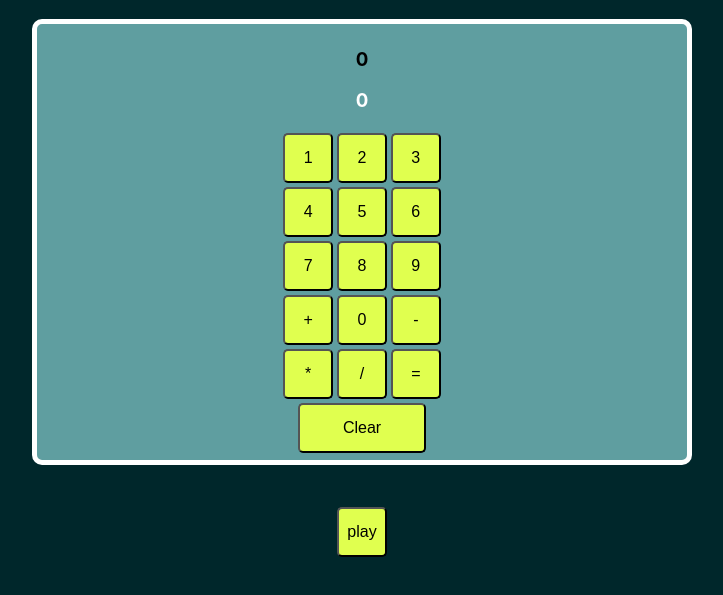
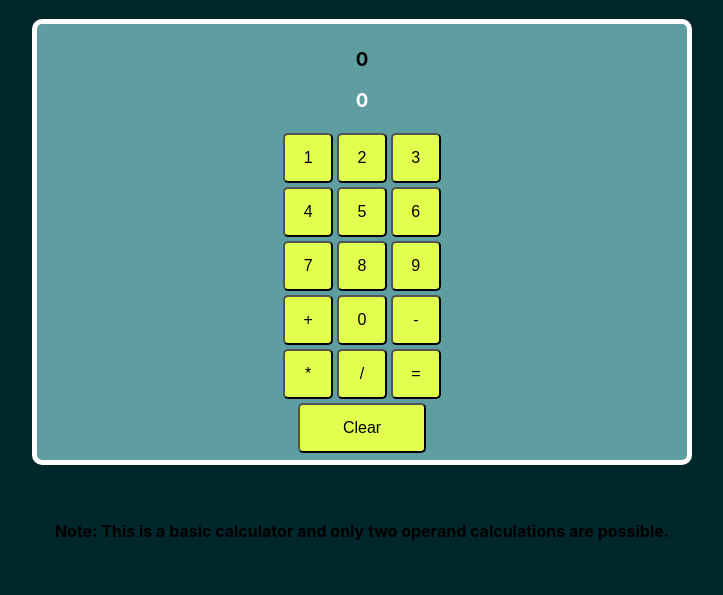
Before and after one commit to mandalatejesh/Calculator-first, a plain HTML site: page index.html in a window 1280 px wide. Shown: the part 63-658 px from the top of the page, without its empty margins (278-1001 px from the left). Drawn offline with Linux system fonts and the light colour scheme.

Commit message:
Update index.html

```diff
--- a/index.html
+++ b/index.html
@@ -33,7 +33,7 @@
     <br />
     <br />
     <br />
-    <button id="inc" onclick="myMove()">play</button>
+    <p>Note: This is a basic calculator and only two operand calculations are possible.</p>
 
     <script src="index.js"></script>
   </body>
```
